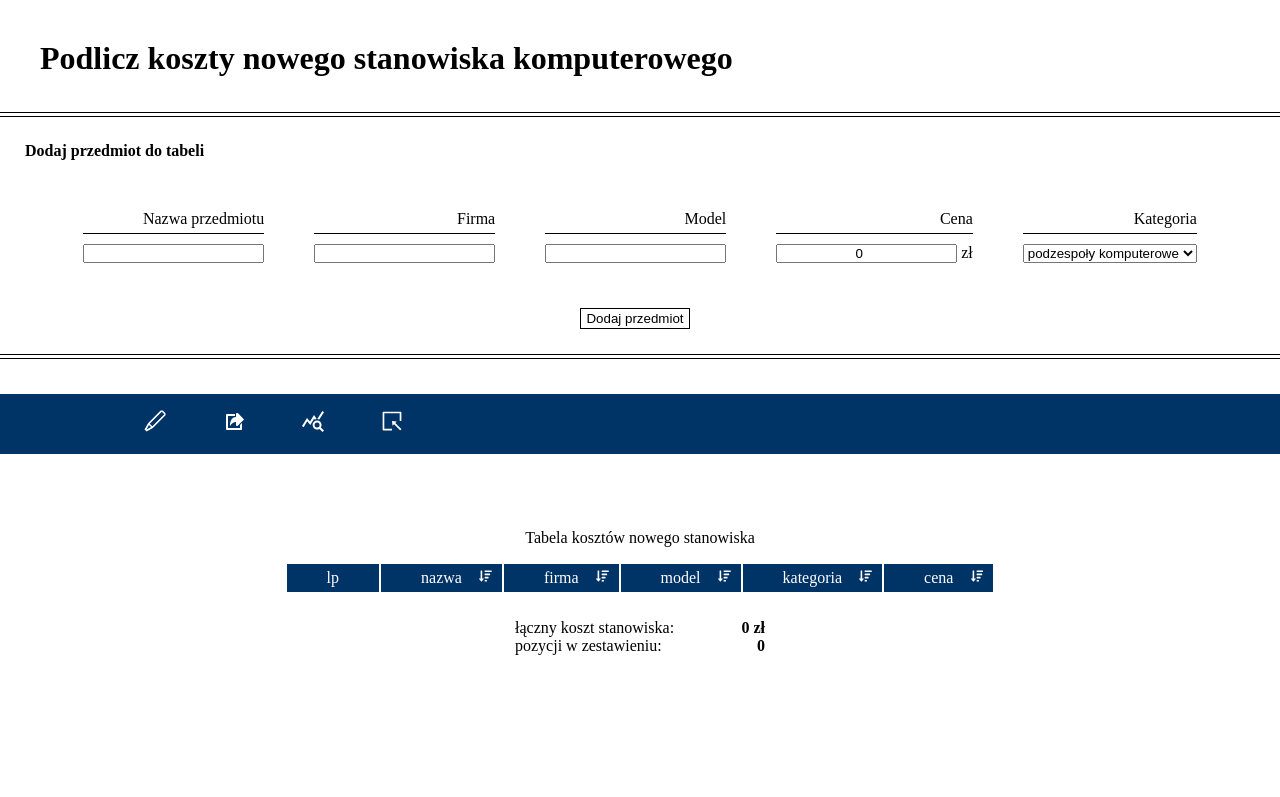
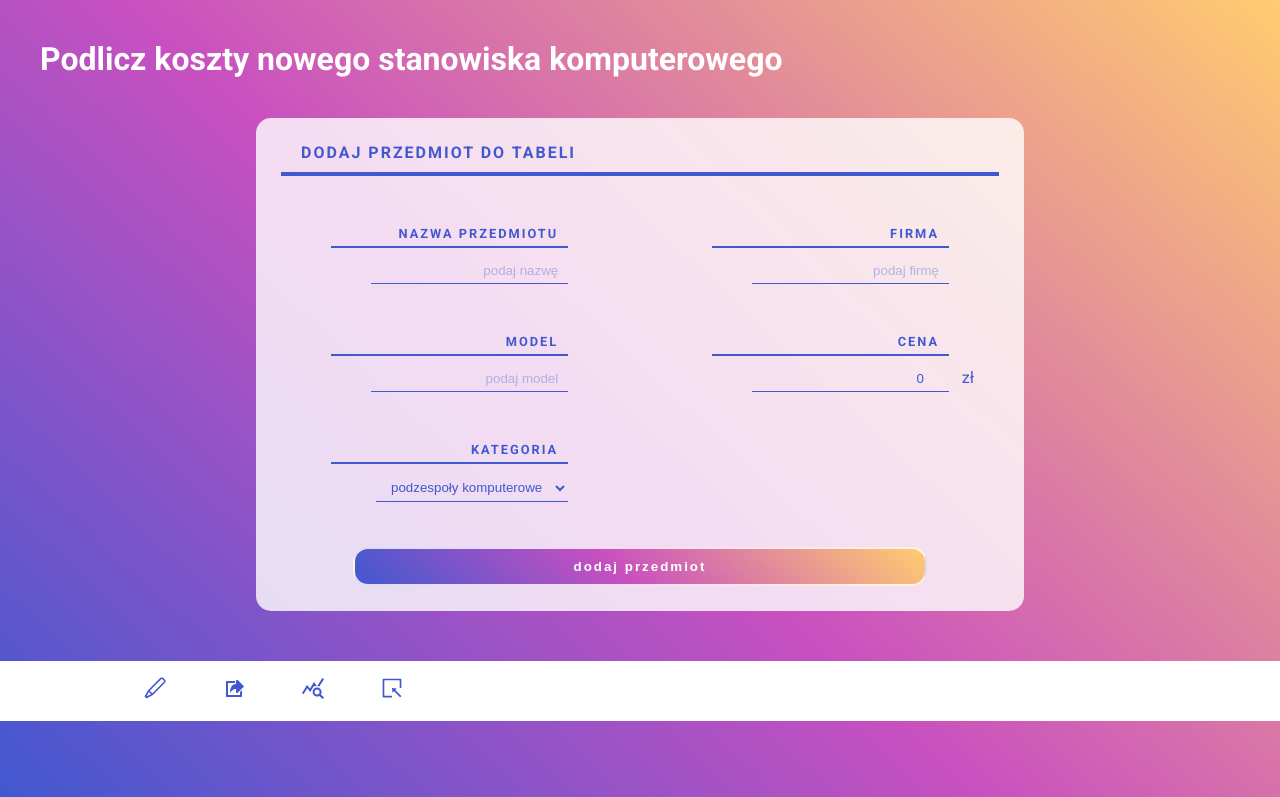
Before and after one commit to juujisai/mdb-task, a React (Create React App) app: page / in a window 1280 px wide. Shown: the top 797 px of the page. Built offline with nearby package versions, Linux system fonts and the light colour scheme.

Commit message:
change styles for create and for tools

```diff
--- a/public/index.html
+++ b/public/index.html
@@ -1,5 +1,5 @@
 <!DOCTYPE html>
-<html lang="en">
+<html lang="pl">
   <head>
     <meta charset="utf-8" />
     <link rel="icon" href="%PUBLIC_URL%/favicon.ico" />
@@ -24,7 +24,10 @@
       work correctly both with client-side routing and a non-root public URL.
       Learn how to configure a non-root public URL by running `npm run build`.
     -->
-    <title>React App</title>
+    <link rel="preconnect" href="https://fonts.googleapis.com">
+<link rel="preconnect" href="https://fonts.gstatic.com" crossorigin>
+<link href="https://fonts.googleapis.com/css2?family=Roboto:wght@100;300;400;700&display=swap" rel="stylesheet">
+    <title>Kalkulator kosztów nowego stanowiska</title>
   </head>
   <body>
     <noscript>You need to enable JavaScript to run this app.</noscript>
--- a/src/App.css
+++ b/src/App.css
@@ -5,51 +5,59 @@
 }
 
 :root {
-  --darkBlue: #003366;
+  --darkBlue: #4158D0;
+}
+
+body {
+  font-family: 'Roboto', sans-serif;
+  background-color: var(--darkBlue);
+  background-image: linear-gradient(43deg, #4158D0 0%, #C850C0 46%, #FFCC70 100%);
+  background-attachment: fixed;
+
 }
 
 .main-header {
   margin: 40px;
+  color: white;
 }
 
 .createEntry-layout {
   padding: 25px;
   margin-bottom: 40px;
-  box-shadow: 0 0 0 1px black, 0 0 0 4px white, 0 0 0 5px black;
+  margin: 40px auto;
+  width: 60%;
+  max-width: 800px;
+  border-radius: 15px;
+  background-color: rgba(255, 255, 255, .8);
+
 }
 
 .header-secondary {
   font-size: 1em;
   margin-bottom: 25px;
+  padding-bottom: 10px;
+  text-indent: 20px;
+  border-bottom: 4px solid var(--darkBlue);
+  text-transform: uppercase;
+  color: var(--darkBlue);
+  letter-spacing: 2px;
+  font-weight: bold;
+
 }
 
 .new-entry-form__div {
   position: relative;
+  width: 40%;
   margin: 25px;
+  padding: 0 25px;
 
 }
-
-.category-of-item--new {
-  color: #aaa;
-}
-
-.new-option-popup {
-  position: absolute;
-  right: 0;
-  top: 0;
-  width: 100%;
-  height: 100%;
-  padding-bottom: 20px;
-  background-color: white;
-
-}
-
 
 .new-entry-form {
   display: flex;
   flex-wrap: wrap;
   align-items: center;
-  justify-content: center;
+  justify-content: space-between;
 
 }
 
@@ -57,32 +65,87 @@
   position: relative;
   display: block;
   margin-bottom: 10px;
-  padding-bottom: 5px;
-  border-bottom: 1px solid #000;
+  padding: 0 10px 5px;
+  color: var(--darkBlue);
+  font-weight: bold;
+  text-transform: uppercase;
+  letter-spacing: 2px;
+  font-size: 0.8em;
+  border-bottom: 2px solid var(--darkBlue);
   text-align: right;
 }
 
-.new-entry-form__div input {
-  text-align: center;
+.new-entry-form__div input,
+.new-entry-form__div select {
+  position: relative;
+  display: block;
+  margin-left: auto;
+  padding: 5px 10px;
+  text-align: right;
+  background-color: transparent;
+  border: none;
+  border-bottom: 1px solid var(--darkBlue);
+  color: var(--darkBlue);
+
+}
+
+::placeholder {
+  color: #4159d05d;
+  font-size: 1em;
+}
+
+.new-entry-form__div input:focus {
+  outline: none;
+
+}
+
+.currency {
+  position: absolute;
+  left: 100%;
+  top: 100%;
+  transform: translate(-100%, -125%);
+  color: var(--darkBlue)
 }
 
 .add-new,
 .submit-form-item {
-  /* display: block; */
-  padding: 2px 5px;
-  margin: 5px 10px 0 0;
-  background-color: #fff;
-  border: 1px solid black;
+  display: block;
+  width: 80%;
+  margin: 0 10%;
+  padding: 10px 5px;
+  border-radius: 15px;
+  background-color: var(--darkBlue);
+  background-image: linear-gradient(43deg, #4158D0 0%, #C850C0 46%, #FFCC70 100%);
+  color: white;
+  font-weight: bold;
+  text-transform: lowercase;
+  letter-spacing: 2px;
+  border: 2px solid rgba(255, 255, 255, .8);
   transition: .5s;
   cursor: pointer;
 }
 
 .add-new:hover,
 .submit-form-item:hover {
-  background-color: var(--darkBlue);
-  color: white;
+  border: 2px solid var(--darkBlue);
 }
 
+
+.category-of-item--new {
+  color: #aaa;
+}
+
+.btns-new-entry {
+  margin-top: 5px;
+  display: flex;
+  justify-content: right;
+}
+
+.btns-new-entry .add-new {
+  margin: 0 0 0 10px;
+  width: auto;
+  padding: 5px 10px;
+}
 
 .btn-cont {
   text-align: center;
@@ -91,11 +154,11 @@
 
 .validation-failed {
   position: absolute;
-  left: 5px;
-  top: 100%;
+  right: 50px;
+  top: 105%;
   /* transform: translateY(50%); */
-  font-size: 0.9em;
-  color: red
+  font-size: 0.7em;
+  color: var(--darkBlue)
 }
 
 .submit-form-item {
@@ -132,8 +195,9 @@
 /* tools */
 
 .tools {
-  background-color: var(--darkBlue);
-  color: white;
+  margin-top: 50px;
+  background-color: white;
+  color: var(--darkBlue);
   padding-left: 10%;
   margin-bottom: 50px;
 
@@ -148,31 +212,53 @@
   margin-right: 25px;
   padding: 15px;
   transition: .3s;
+  border-radius: 15px;
 }
 
 .tools__span:hover {
-  background-color: #fff;
-  color: var(--darkBlue);
+  background-color: var(--darkBlue);
+  color: white;
   cursor: pointer;
 }
 
 
 
-.tools__span::after {
+.tools__span::after,
+.tools__span::before {
   position: absolute;
   content: attr(data-text);
-  top: 100%;
+  bottom: 120%;
   left: 0;
-  width: 500%;
-  padding: 10px 0 5px 5px;
+  width: 200%;
+  padding: 10px 15px 10px 15px;
   font-size: 0.5em;
+  background-color: rgba(255, 255, 255, 1);
   color: var(--darkBlue);
-  border-left: 3px solid var(--darkBlue);
+  text-align: center;
+  vertical-align: middle;
+  border-radius: 15px;
   opacity: 0;
   transition: .3s;
 }
 
-.tools__span:hover::after {
+.tools__span::before {
+  content: '';
+  padding: 0;
+  left: 50%;
+  transform: translate(-50%, -50%);
+  bottom: 100%;
+  border-radius: 0;
+  opacity: 0;
+  width: 0;
+  height: 0;
+  border-left: 10px solid transparent;
+  border-right: 10px solid transparent;
+  background-color: transparent;
+  border-top: 10px solid white;
+}
+
+.tools__span:hover::after,
+.tools__span:hover::before {
   opacity: 1;
 }
 
--- a/src/layout/CreateEntry.js
+++ b/src/layout/CreateEntry.js
@@ -134,43 +134,56 @@ const CreateEntry = ({ pcParts: { selectCategories, listOfComponents }, addCateg
       <h2 className="header-secondary">Dodaj przedmiot do tabeli</h2>
       <form className="new-entry-form">
         <div className="new-entry-form__div">
-          <label htmlFor="name-of-item">Nazwa przedmiotu</label><input type="text" id='name-of-item' value={itemName} onChange={(e) => setItemName(e.target.value)} /> {validation.name && <span className="validation-failed">pozycja wymagana</span>}
+          <label htmlFor="name-of-item">Nazwa przedmiotu</label><input placeholder='podaj nazwę' type="text" id='name-of-item' value={itemName} onChange={(e) => setItemName(e.target.value)} /> {validation.name && <span className="validation-failed">pozycja wymagana</span>}
         </div>
         <div className="new-entry-form__div">
-          <label htmlFor="company-of-item">Firma</label><input type="text" id='company-of-item' value={itemCompany} onChange={(e) => setItemCompany(e.target.value)} /> {validation.company && <span className="validation-failed">pozycja wymagana</span>}
+          <label htmlFor="company-of-item">Firma</label><input placeholder='podaj firmę' type="text" id='company-of-item' value={itemCompany} onChange={(e) => setItemCompany(e.target.value)} /> {validation.company && <span className="validation-failed">pozycja wymagana</span>}
         </div>
         <div className="new-entry-form__div">
-          <label htmlFor="model-of-item">Model</label><input type="text" id='model-of-item' value={itemModel} onChange={(e) => setItemModel(e.target.value)} /> {validation.model && <span className="validation-failed">pozycja wymagana</span>}
+          <label htmlFor="model-of-item">Model</label><input placeholder='podaj model' type="text" id='model-of-item' value={itemModel} onChange={(e) => setItemModel(e.target.value)} /> {validation.model && <span className="validation-failed">pozycja wymagana</span>}
         </div>
         <div className="new-entry-form__div">
-          <label htmlFor="model-of-item">Cena</label><input type="number" id='model-of-item' min='0' value={itemPrice} onChange={(e) => setItemPrice(e.target.value)} /> zł {validation.price && <span className="validation-failed">pozycja wymagana</span>}
+          <label htmlFor="model-of-item">Cena</label><input type="number" id='model-of-item' min='0' value={itemPrice} onChange={(e) => setItemPrice(e.target.value)} /> <span className="currency">zł</span> {validation.price && <span className="validation-failed">pozycja wymagana</span>}
         </div>
+        {!showNewOptionBox &&
           <div className="new-entry-form__div">
             <label htmlFor="category-of-item">Kategoria</label>
             <select id='category-of-item' value={itemCategory} onChange={(e) => {
               setItemCategory(e.target.value)
 
               // add new category
-            if (e.target.value !== newOptionTxt) {
-              return setShowNewOptionBox(false)
+              if (e.target.value === newOptionTxt) {
+                //   return setShowNewOptionBox(false)
+                setShowNewOptionBox(true)
+              } else {
+                setShowNewOptionBox(false)
+
               }
-            setShowNewOptionBox(true)
             }}>
               {options}
-            <option className='category-of-item--new' value={newOptionTxt} >... {newOptionTxt}</option>
+              {<option className='category-of-item--new' value={newOptionTxt} >... {newOptionTxt}</option>}
             </select>
+          </div>
+        }
+        {
 
-          {
-            showNewOptionBox && <div className="new-option-popup">
+          showNewOptionBox &&
+          <div className="new-entry-form__div">
+
+            <div className="new-option-popup">
               <label htmlFor="new-category">Dodaj nową kategorię</label><input type="text" id='new-category' value={newOptionValue} onChange={(e) => setNewOptionValue(e.target.value)} />
+              <div className="btns-new-entry">
+
                 {newOptionValue.length > 0 && <button className='add-new' onClick={() => handleNewCategory()}>dodaj</button>}
                 <button className='add-new add-new--close' onClick={() => {
                   setShowNewOptionBox(false); setItemCategory(selectCategories[0]); setNewOptionValue('')
                 }}>x</button>
               </div>
+            </div>
+          </div>
+
         }
 
-        </div>
         <div className="btn-cont">
           <button className='submit-form-item' onClick={(event) => { handleSubmit(event) }}>Dodaj przedmiot</button>
         </div>
```
Lines whose indentation alone changed are shown as unchanged.
